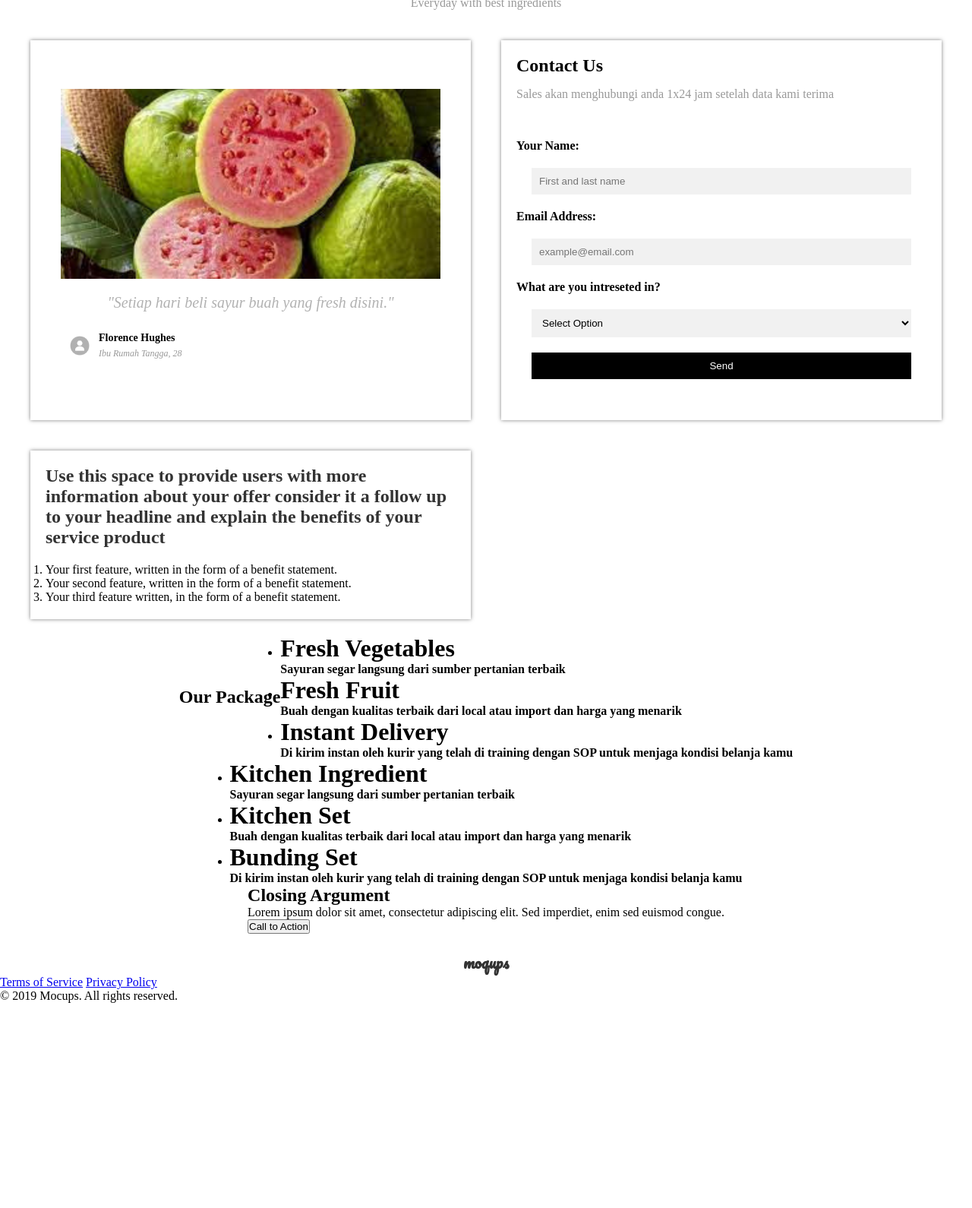
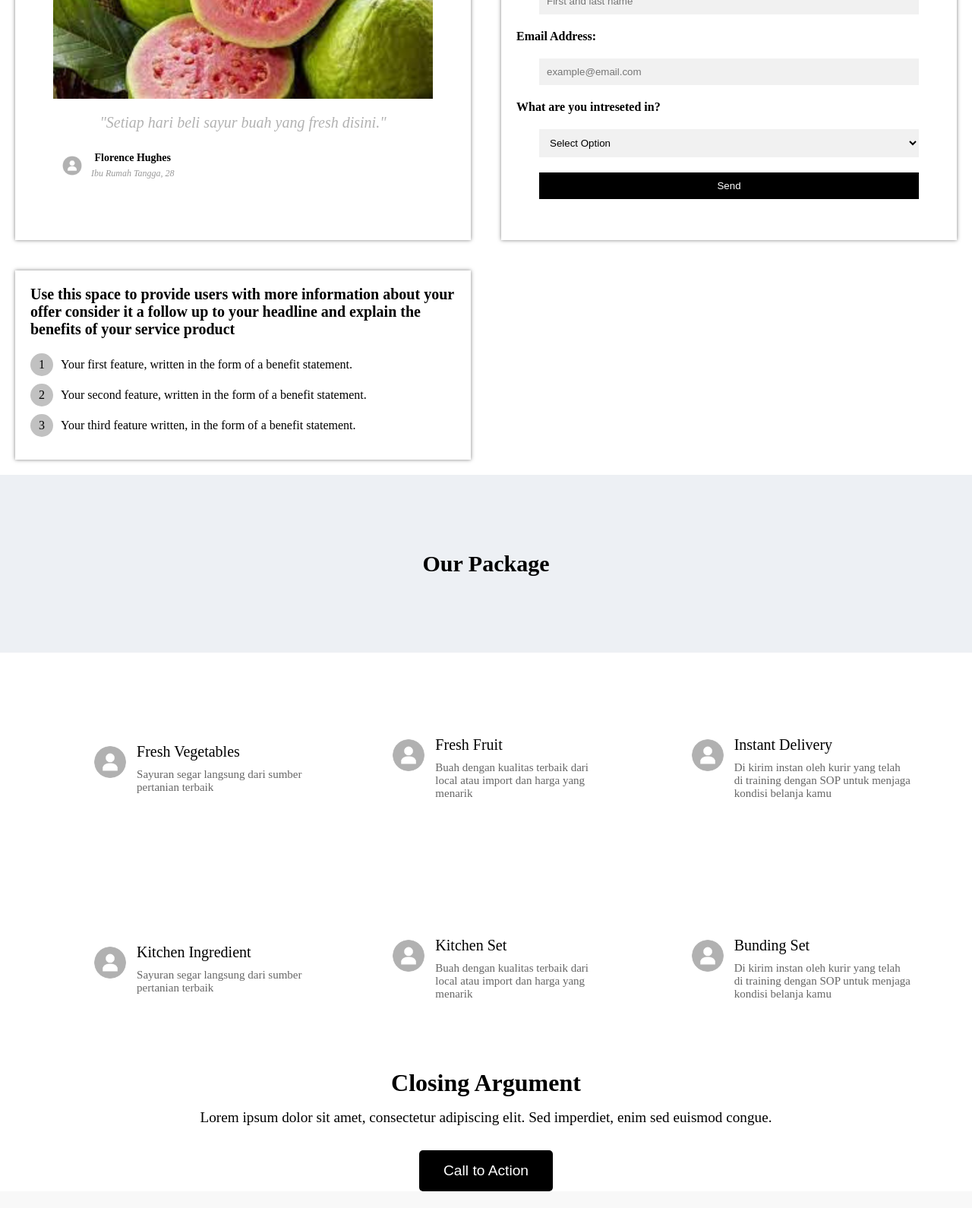
Before and after one commit to zuLmeister/revou, a plain HTML site: page index.html in a window 1280 px wide. Shown: the part 249-1839 px from the top of the page at 76% size. Before the commit the page ends 1569 px from the top, so only its background shows below. Drawn offline with Linux system fonts and the light colour scheme.

Commit message:
Update styleindex.css

```diff
--- a/styleindex.css
+++ b/styleindex.css
@@ -7,6 +7,7 @@
 	font-display: swap;
 }
 
+/* Base styles */
 * {
 	box-sizing: border-box;
 	margin: 0;
@@ -17,35 +18,16 @@ body {
 	background-color: #ffffff;
   }
 
+  /* Header section styles */
   header {
 	background-color: #fff;
 	box-shadow: 0 0 5px rgba(0, 0, 0, 0.1);
 	padding: 20px;
-	/* position: fixed; */
+	position: fixed;
 	top: 0;
 	left: 0;
 	right: 0;
 	z-index: 999;
-}
-
-main {
-	margin-top: 100px;
-	padding: 20px;
-	display: flex;
-	justify-content: center;
-	align-items: center;
-	flex-wrap: wrap;
-}
-
-/* Banner section styles */
-header {
-	box-shadow: 0 2px 2px rgba(0, 0, 0, 0.1);
-	height: 80px;
-	/* position: fixed; */
-	top: 0;
-	left: 0;
-	right: 0;
-	z-index: 9999;
   }
 
   .logo {
@@ -85,40 +67,75 @@ nav ul li a:hover {
 	color: #fff;
   }
 
-.word {
+  /* Banner section styles */
+  .banner {
+	position: relative;
 	display: flex;
-	flex-wrap: wrap;
+	justify-content: center;
+	align-items: center;
+	height: 500px;
   }
 
-.kata h2 {
-	margin-bottom: 10px;
-	font-weight: bolder;
-	font-size: 30px;
-}
-
-.kata {
-	background-color: #fff;
-	text-align: center;
-	margin-bottom: 20px;
-}
-
-.kata p {
-	opacity: 40%;
-}
-
-/* Our Packages section styles */
-.packages {
-	display: flex;
-	flex-wrap: wrap;
-}
-
-.package {
-	margin: 20px;
+  .package .content {
 	flex-basis: calc(50% - 40px);
 	background-color: #fff;
 	box-shadow: 0 0 5px rgba(0, 0, 0, 0.5);
 	padding: 20px;
-	position: relative; /* add position relative */
+	position: relative;
+	text-align: center;
+	z-index: 1;
+  }
+
+  .package .banner {
+	position: absolute;
+	top: 0;
+	left: 0;
+	width: 100%;
+	height: 100%;
+	opacity: 0;
+	transition: opacity 0.5s ease-in-out;
+  }
+
+  .package .banner.active {
+	opacity: 1;
+  }
+
+  .package .banner img {
+	object-fit: cover;
+	height: 100%;
+	width: 100%;
+  }
+
+  .package .banner h2 {
+	font-size: 40px;
+	font-weight: bold;
+	color: #fff;
+	text-shadow: 0px 0px 5px rgba(0, 0, 0, 0.5);
+	margin-bottom: 20px;
+  }
+
+  .package .banner p {
+	font-size: 24px;
+	font-weight: bold;
+	color: #fff;
+	text-shadow: 0px 0px 5px rgba(0, 0, 0, 0.5);
+  }
+
+  /* Packages section styles */
+  .packages {
+	display: flex;
+	flex-wrap: wrap;
+	justify-content: center;
+  }
+
+  .package {
+	flex-basis: calc(50% - 40px);
+	margin: 20px;
+	background-color: #fff;
+	box-shadow: 0 0 5px rgba(0, 0, 0, 0.5);
+	padding: 20px;
+	position: relative;
+	text-align: center
 }
 
 .textB {
@@ -312,75 +329,165 @@ label {
 	display: flex;
 	flex-wrap: wrap;
 }
-
 .call {
 	margin: 20px;
 	flex-basis: calc(50% - 40px);
 	background-color: #fff;
 	box-shadow: 0 0 5px rgba(0, 0, 0, 0.5);
 	padding: 20px;
-	position: relative;
+	position: relative; /* add position relative */
 }
 
 .calls h2 {
-	font-size: 24px;
+	font-size: 20px;
 	margin-bottom: 20px;
-	color: #333;
 }
 
-  .calls p {
-	margin-bottom: 20px;
-  }
-  .call form {
-	display: flex;
-	flex-direction: column;
-	align-items: center;
+.list {
+	counter-reset: my-counter;
+	list-style-type: none;
+	padding: 0;
   }
 
-  .call label {
-	display: block;
-	font-size: 16px;
-	font-weight: bold;
+  .listA {
+	counter-increment: my-counter;
 	margin-bottom: 10px;
-	color: #333;
   }
 
-  .call input[type="text"],
-  .call input[type="email"],
-  .call textarea {
-	width: 100%;
-	padding: 10px;
-	margin-bottom: 20px;
-	border: none;
-	background-color: #f1f1f1;
-	border-radius: 3px;
-	box-shadow: 0 0 5px rgba(0, 0, 0, 0.1);
-  }
-
-  .call textarea {
-	resize: vertical;
-	height: 100px;
-  }
-
-  .call button[type="submit"] {
-	background-color: #000000;
-	color: #fff;
-	padding: 10px 20px;
-	border: none;
-	cursor: pointer;
-	display: block;
-	margin: 20px auto;
-	padding: 10px;
-	border: none;
-	width: 100%;
-	max-width: 500px;
-  }
-
-  .call button[type="submit"]:hover {
-	background-color: #555;
+  .listA:before {
+	content: counter(my-counter);
+	background-color: #c1c1c1;
+	color: rgb(0, 0, 0);
+	border-radius: 50%;
+	width: 30px;
+	height: 30px;
+	display: inline-block;
+	text-align: center;
+	margin-right: 10px;
+	line-height: 30px;
   }
 
 
+  .our-packages {
+	display: flex;
+	flex-wrap: wrap;
+	background-color: #edf0f4;
+	padding: 100px;
+	width: 100%;
+	box-sizing: border-box;
+	justify-content: center; /* centers horizontally */
+	align-items: center; /* centers vertically */
+	font-size: 20px;
+	margin-bottom: 20px;
+  }
+
+  .ourp {
+	background-color: #fff;
+	text-align: center;
+  }
+
+  .packages-stars ul{
+	margin-left: 100px;
+	list-style: none;
+	display: flex;
+  }
+
+  .packages-stars ul li {
+	list-style: none;
+	padding: 70px 60px;
+	background-image: url("profile.png");
+	background-repeat: no-repeat;
+	background-position: 0 70px;
+	background-size: 50px;
+  }
+
+  .packages-stars h1{
+	font-weight: 400;
+	font-size: 20px;
+	margin-bottom: 10px;
+  }
+
+  .packages-stars h4{
+	margin-top: 0;
+	font-size: 15px;
+	font-weight: 200;
+	color: #000000;
+	opacity: 60%;
+  }
+
+  .closing-argument {
+	text-align: center;
+  }
+
+  .closing-argument h2 {
+	font-size: 2rem;
+	margin-bottom: 1rem;
+  }
+
+  .closing-argument p {
+	font-size: 1.2rem;
+	margin-bottom: 2rem;
+  }
+
+  .closing-argument button {
+	padding: 1rem 2rem;
+	border: none;
+	background-color: #000000;
+	color: #fff;
+	font-size: 1.2rem;
+	border-radius: 5px;
+	cursor: pointer;
+  }
+
+  .closing-argument button:hover{
+	background-color: #4CAF50;
+	color: #fff;
+  }
+
+  footer {
+	display: flex;
+	flex-direction: column;
+	justify-content: center;
+	align-items: center;
+	padding: 20px;
+	background-color: #f8f8f8;
+  }
+
+  .logo {
+	display: flex;
+	align-items: center;
+	margin-bottom: 20px;
+  }
+
+  .logo img {
+	width: 50px;
+	height: 50px;
+	margin-right: 10px;
+  }
+
+  .footer-links {
+	display: flex;
+	justify-content: center;
+	margin-bottom: 20px;
+  }
+
+  .footer-links a {
+	margin: 0 10px;
+	color: #333;
+	text-decoration: none;
+  }
+
+  .footera {
+	margin: 0;
+	font-size: 14px;
+	color: #333;
+	text-align: center;
+  }
+
+  .footer-links:hover{
+	background-color: #4CAF50;
+	color: #fff;
+  }
   @media (max-width: 768px) {
 	header {
 	  height: auto;
@@ -455,68 +562,98 @@ label {
 	.call {
 	  width: 100%;
 	}
-
-	.call form {
-	  width: 100%;
+	.calls h2 {
+		font-size: 16px;
+		margin-bottom: 16px;
+		}
+		.our-packages {
+		padding: 50px;
+		font-size: 16px;
+		}
+		.packages-stars ul li {
+		padding: 40px 30px;
+		background-position: 0 50px;
+		background-size: 40px;
+		}
+		.packages-stars h1 {
+		font-size: 18px;
+		margin-bottom: 8px;
+		}
+		.packages-stars h4 {
+		font-size: 14px;
+		margin-top: 0;
+		}
+		.closing-argument h2 {
+		font-size: 1.8rem;
+		margin-bottom: 0.8rem;
+		}
+		.closing-argument p {
+		font-size: 1.1rem;
+		margin-bottom: 1.6rem;
+		}
+		.closing-argument button {
+		font-size: 1.1rem;
+		padding: 0.8rem 1.6rem;
+		}
 		}
 
-	.call label {
-	  margin-bottom: 5px;
+		.our-packages {
+			font-size: 20px;
+		margin-bottom: 20px;
 		}
 
-	.call input[type="text"],
-	.call input[type="email"],
-	.call textarea {
-	  max-width: 100%;
+
+		.packages-stars ul {
+		margin-left: 100px;
+		list-style: none;
+		display: flex;
+		flex-wrap: wrap;
+		justify-content: center;
+		align-items: center;
 		}
 
-	.call button[type="submit"] {
-	  max-width: 100%;
-	}
-  }
-/* Footer section styles
-footer {
-	background-color: #1709dd;
-	color: #fff;
-	padding: 50px 20px;
-	text-align: center;
+		.packages-stars ul li {
+		list-style: none;
+		padding: 70px 60px;
+		background-image: url("profile.png");
+		background-repeat: no-repeat;
+		background-position: 0 70px;
+		background-size: 50px;
+		flex: 0 0 calc(33.33% - 40px);
+		margin: 20px;
 		}
 
-footer p {
-	margin-bottom: 30px;
-	font-size: 18px;
-	line-height: 1.5;
+		/* Make the footer sticky to the bottom of the page */
+		html {
+		height: 100%;
+		}
+		body {
+		display: flex;
+		flex-direction: column;
+		min-height: 100%;
+		}
+		main {
+		flex: 1;
 		}
 
-footer h3 {
-	font-size: 24px;
-	margin-bottom: 20px;
-	text-transform: uppercase;
-	letter-spacing: 2px;
+		/* Adjust footer */
+		footer {
+		display: flex;
+		flex-direction: column;
+		justify-content: center;
+		align-items: center;
+		padding: 20px;
+		background-color: #f8f8f8;
+		bottom: 0;
 		}
 
-footer ul {
-	list-style-type: none;
-	margin: 0;
-	padding: 0;
+		.logo img {
+		width: 40px;
+		height: 40px;
+		margin-right: 10px;
 		}
 
-footer li {
-	display: inline-block;
-	margin-right: 30px;
+		.footer-links a {
+		margin: 0 5px;
+		font-size: 14px;
 		}
-
-footer li:last-child {
-	margin-right: 0;
-}
-
-footer a {
-	color: #fff;
-	text-decoration: none;
-	transition: all 0.3s ease;
-}
-
-footer a:hover {
-	color: #ffc107;
-}
- */
```
Lines whose indentation alone changed are shown as unchanged.
